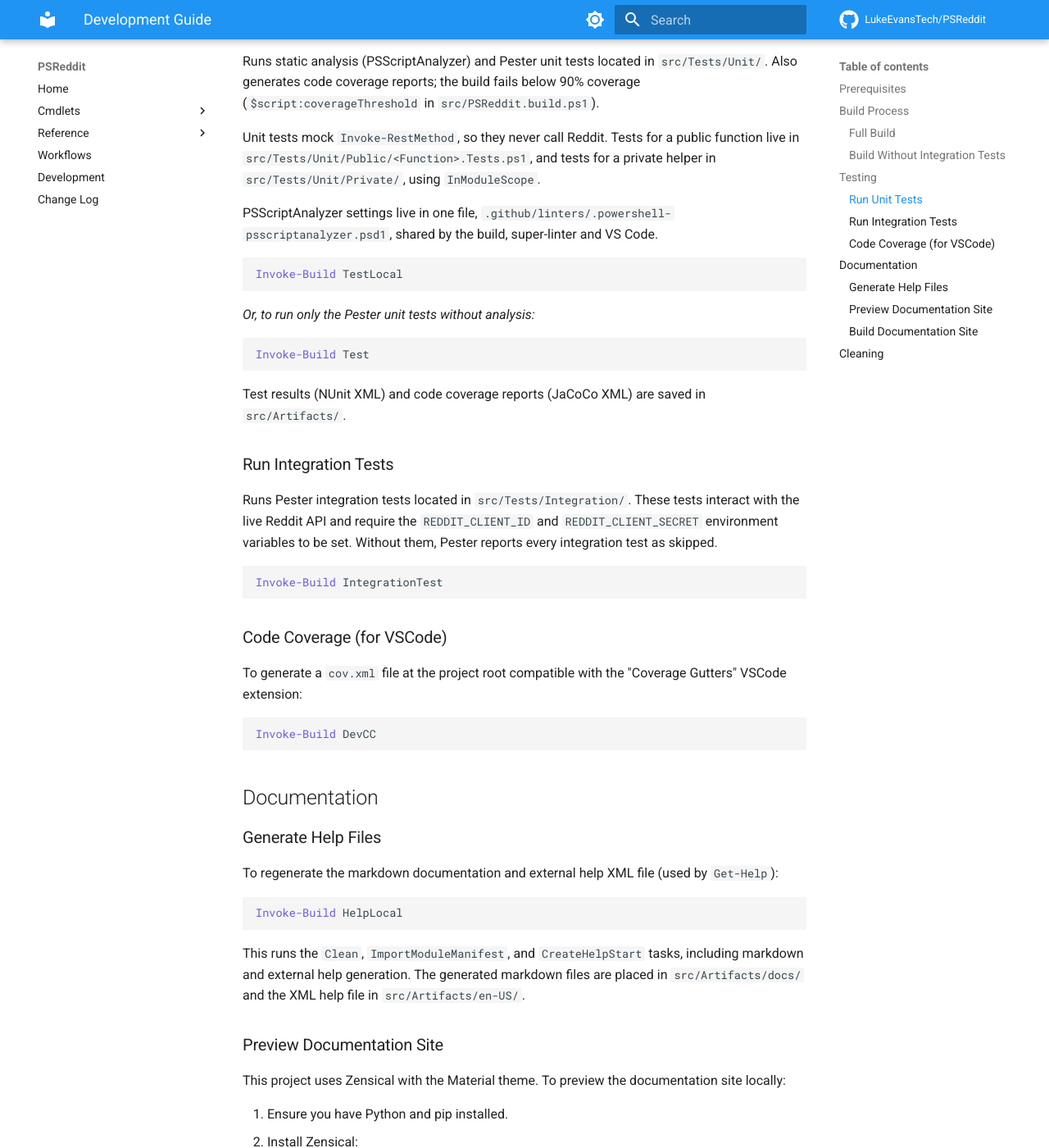
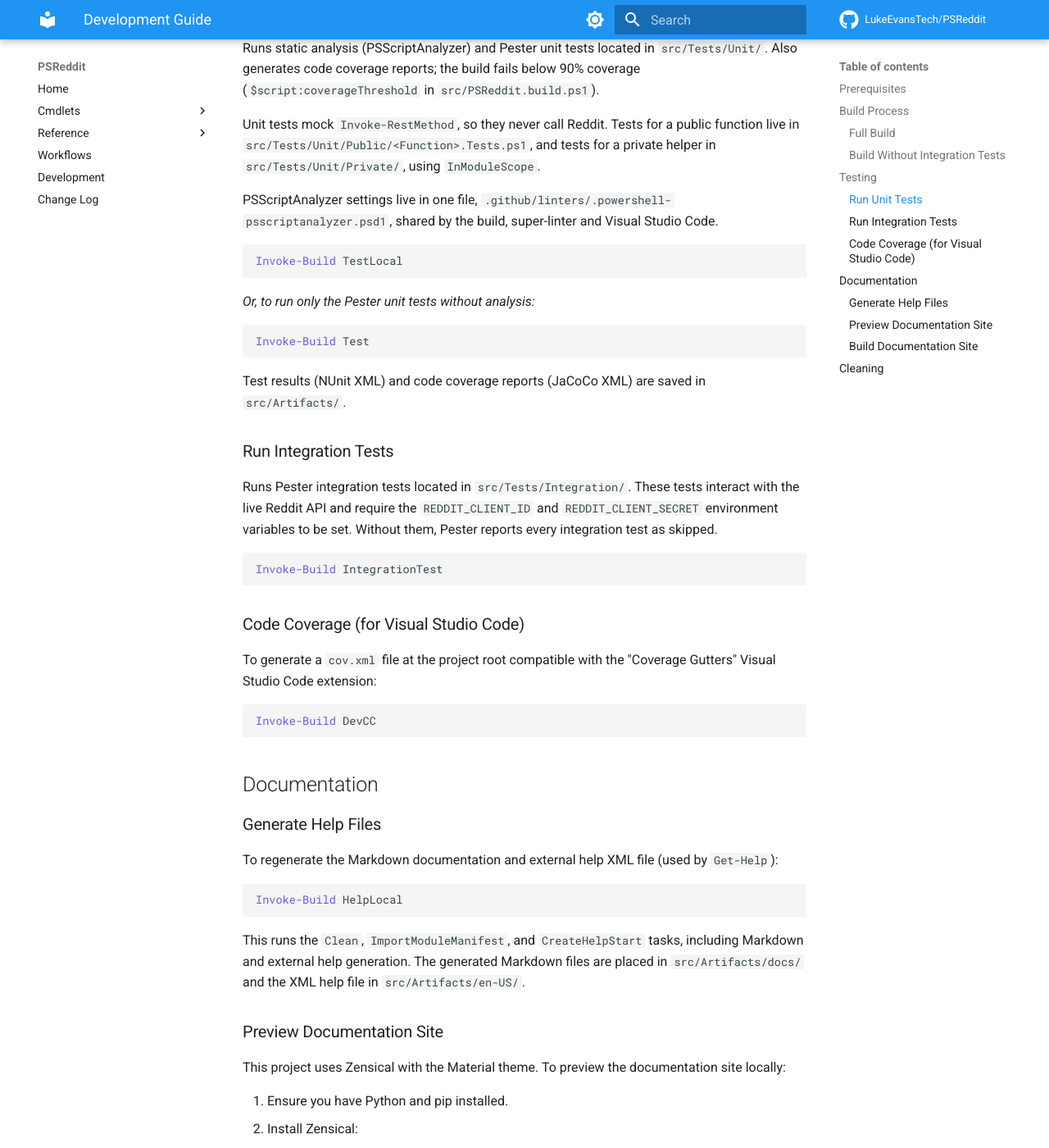
Before and after one commit to LukeEvansTech/PSReddit, an MkDocs documentation site: the page built from docs/docs/development.md, in a window 1280 px wide and 1400 px high, scrolled down 1420 px. Shown: the whole window at 82% size. Built offline with MkDocs 1.6.1 and Material for MkDocs 9.7.7, drawn with Linux system fonts in a browser that asks for light colours; comment, search, counter and statistics services are not loaded; some of the changed text lies outside the part shown.

````diff
--- a/docs/docs/development.md
+++ b/docs/docs/development.md
@@ -6,20 +6,25 @@ This guide provides instructions for building, testing, and developing the PSRed
 
 Before you begin, ensure you have the following installed:
 
-*   **PowerShell 7+**: The module and build scripts require PowerShell 7 or later.
-*   **Invoke-Build Module**: Used for automating build tasks. Install it using:
-    ```powershell
-    Install-Module Invoke-Build -Force
-    ```
-*   **Pester Module**: Used for running tests. The build script requires a version between 5.2.2 and 5.99.99. Install the version CI uses (see `actions_bootstrap.ps1`):
-    ```powershell
-    Install-Module Pester -RequiredVersion 5.7.1 -Force
-    ```
-*   **(Optional) Reddit API Credentials**: For running integration tests, you need a Reddit application Client ID and Secret. Set these as environment variables:
-    ```powershell
-    $env:REDDIT_CLIENT_ID = 'your-client-id'
-    $env:REDDIT_CLIENT_SECRET = 'your-client-secret'
-    ```
+- **PowerShell 7+**: The module and build scripts require PowerShell 7 or later.
+- **Invoke-Build Module**: Used for automating build tasks. Install it using:
+
+  ```powershell
+  Install-Module Invoke-Build -Force
+  ```
+
+- **Pester Module**: Used for running tests. The build script requires a version between 5.2.2 and 5.99.99. Install the version CI uses (see `actions_bootstrap.ps1`):
+
+  ```powershell
+  Install-Module Pester -RequiredVersion 5.7.1 -Force
+  ```
+
+- **(Optional) Reddit API Credentials**: For running integration tests, you need a Reddit application Client ID and Secret. Set these as environment variables:
+
+  ```powershell
+  $env:REDDIT_CLIENT_ID = 'your-client-id'
+  $env:REDDIT_CLIENT_SECRET = 'your-client-secret'
+  ```
 
 ## Build Process
 
@@ -41,7 +46,7 @@ The final module output will be placed in the `src/Artifacts/PSReddit/` director
 
 ### Build Without Integration Tests
 
-Runs the full build process *except* for the integration tests.
+Runs the full build process _except_ for the integration tests.
 
 ```powershell
 Invoke-Build BuildNoIntegration
@@ -55,15 +60,18 @@ Runs static analysis (PSScriptAnalyzer) and Pester unit tests located in `src/Te
 
 Unit tests mock `Invoke-RestMethod`, so they never call Reddit. Tests for a public function live in `src/Tests/Unit/Public/<Function>.Tests.ps1`, and tests for a private helper in `src/Tests/Unit/Private/`, using `InModuleScope`.
 
-PSScriptAnalyzer settings live in one file, `.github/linters/.powershell-psscriptanalyzer.psd1`, shared by the build, super-linter and VS Code.
+PSScriptAnalyzer settings live in one file, `.github/linters/.powershell-psscriptanalyzer.psd1`, shared by the build, super-linter and Visual Studio Code.
 
 ```powershell
 Invoke-Build TestLocal
 ```
-*Or, to run only the Pester unit tests without analysis:*
+
+_Or, to run only the Pester unit tests without analysis:_
+
 ```powershell
 Invoke-Build Test
 ```
+
 Test results (NUnit XML) and code coverage reports (JaCoCo XML) are saved in `src/Artifacts/`.
 
 ### Run Integration Tests
@@ -74,9 +82,9 @@ Runs Pester integration tests located in `src/Tests/Integration/`. These tests i
 Invoke-Build IntegrationTest
 ```
 
-### Code Coverage (for VSCode)
+### Code Coverage (for Visual Studio Code)
 
-To generate a `cov.xml` file at the project root compatible with the "Coverage Gutters" VSCode extension:
+To generate a `cov.xml` file at the project root compatible with the "Coverage Gutters" Visual Studio Code extension:
 
 ```powershell
 Invoke-Build DevCC
@@ -86,32 +94,39 @@ Invoke-Build DevCC
 
 ### Generate Help Files
 
-To regenerate the markdown documentation and external help XML file (used by `Get-Help`):
+To regenerate the Markdown documentation and external help XML file (used by `Get-Help`):
 
 ```powershell
 Invoke-Build HelpLocal
 ```
-This runs the `Clean`, `ImportModuleManifest`, and `CreateHelpStart` tasks, including markdown and external help generation. The generated markdown files are placed in `src/Artifacts/docs/` and the XML help file in `src/Artifacts/en-US/`.
+
+This runs the `Clean`, `ImportModuleManifest`, and `CreateHelpStart` tasks, including Markdown and external help generation. The generated Markdown files are placed in `src/Artifacts/docs/` and the XML help file in `src/Artifacts/en-US/`.
 
 ### Preview Documentation Site
 
 This project uses Zensical with the Material theme. To preview the documentation site locally:
 
-1.  Ensure you have Python and pip installed.
-2.  Install Zensical:
-    ```bash
-    pip install -r docs/requirements.txt
-    ```
-3.  Navigate to the `docs/` directory:
-    ```bash
-    cd docs
-    ```
-4.  Run the Zensical development server:
-    ```bash
-    npm start
-    # or directly: zensical serve
-    ```
-5.  Open your browser to `http://localhost:8000`.
+1. Ensure you have Python and pip installed.
+2. Install Zensical:
+
+   ```bash
+   pip install -r docs/requirements.txt
+   ```
+
+3. Navigate to the `docs/` directory:
+
+   ```bash
+   cd docs
+   ```
+
+4. Run the Zensical development server:
+
+   ```bash
+   npm start
+   # or directly: zensical serve
+   ```
+
+5. Open your browser to `http://localhost:8000`.
 
 ### Build Documentation Site
 
@@ -131,3 +146,4 @@ To remove the `src/Artifacts` and `src/Archive` directories:
 
 ```powershell
 Invoke-Build Clean
+```
````
Also changed, not shown: docs/docs/changelog.md (+1 -1 lines), docs/docs/workflows.md (+1 -1 lines), 1 other file.
